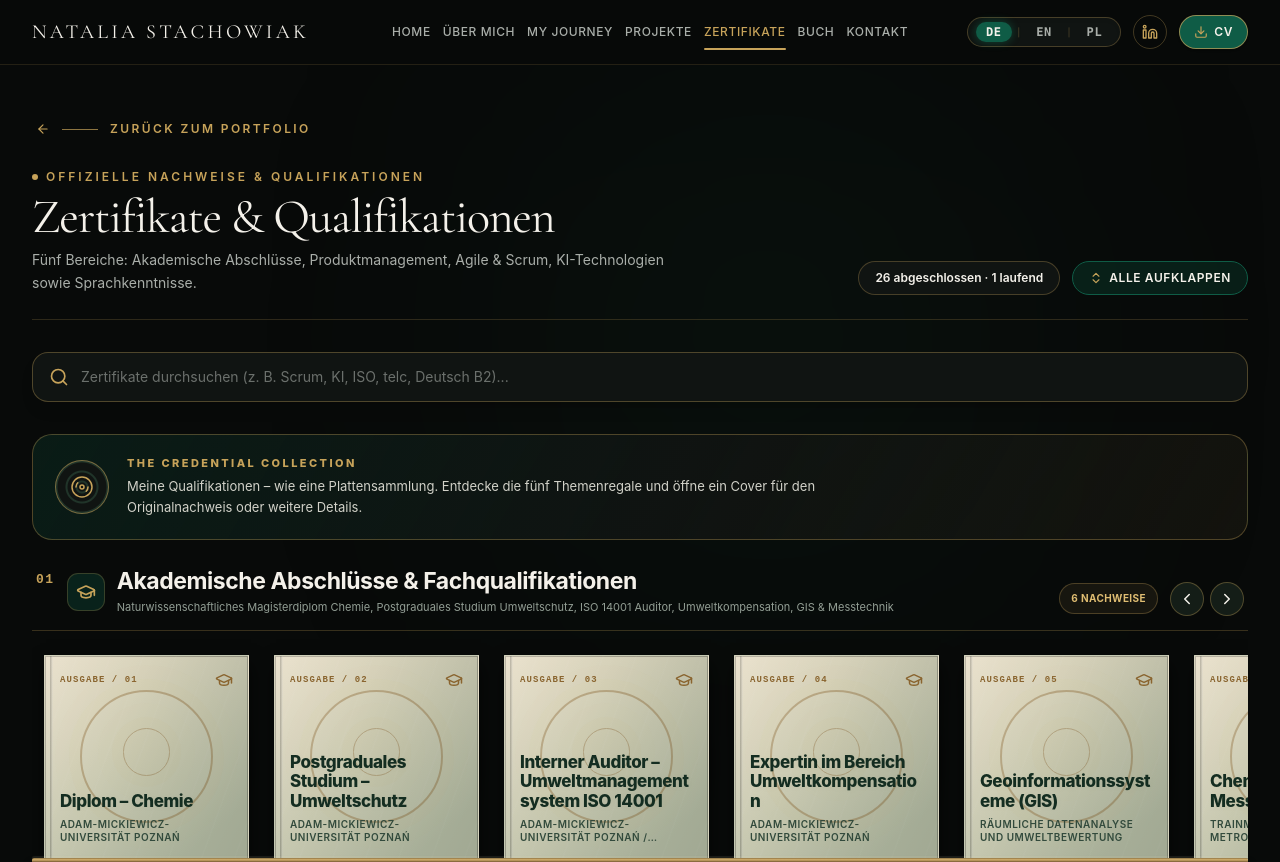
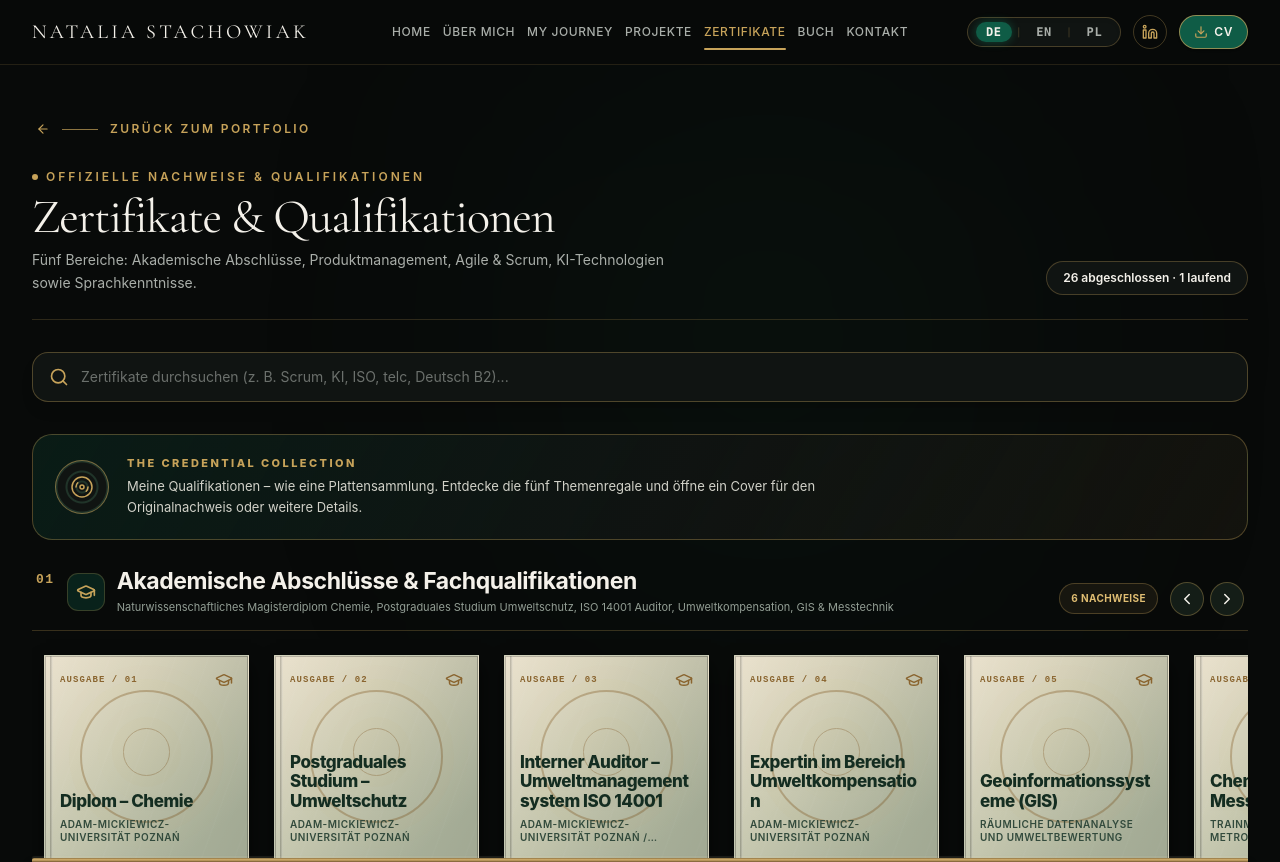
Before and after one commit to nataliastachowiak-bit/Natalia-Stachowiak, a React (Vite) app: page /certificates in a window 1280 px wide. Shown: the top 862 px of the page. Built offline with nearby package versions, Linux system fonts and the light colour scheme.

Commit message:
Remove obsolete accordion controls from vinyl certificate gallery

```diff
--- a/src/pages/CertificatesPage.tsx
+++ b/src/pages/CertificatesPage.tsx
@@ -10,8 +10,6 @@ import {
   ShieldCheck,
   Award,
   ExternalLink,
-  ChevronDown,
-  ChevronsUpDown,
   Search,
   X,
   SearchX,
@@ -41,15 +39,6 @@ interface CategoryDefinition {
 export const CertificatesPage: React.FC<CertificatesPageProps> = ({ currentLang }) => {
   // Search query state
   const [searchQuery, setSearchQuery] = useState<string>('');
-
-  // Track accordion expand/collapse per category
-  const [expandedCategories, setExpandedCategories] = useState<Record<CategoryId, boolean>>({
-    academic: false,
-    product: false,
-    agile: false,
-    ai: false,
-    language: false,
-  });
 
   const [activeCert, setActiveCert] = useState<CertificateItem | null>(null);
 
@@ -251,27 +240,6 @@ export const CertificatesPage: React.FC<CertificatesPageProps> = ({ currentLang
     []
   );
 
-  // Six role-relevant credentials, ordered deliberately for Digital Product & AI.
-  // Google Cloud remains visible in its specialist category, not as a key credential.
-  const featuredCredentials = useMemo(() => {
-    const targetIds = [
-      'cert-pspo-1',
-      'cert-psm-1',
-      'cert-hp-ai-strategy',
-      'cert-microsoft-ai-foundations',
-      'cert-product-design',
-      'cert-agile-inn',
-    ];
-    return targetIds
-      .map((id) => CERTIFICATES.find((cert) => cert.id === id))
-      .filter((cert): cert is CertificateItem => Boolean(cert));
-  }, []);
-
-  const totalCertificatesCount = useMemo(
-    () => rawCategories.reduce((sum, cat) => sum + cat.items.length, 0),
-    [rawCategories]
-  );
-
   // Search filter logic across all categories
   const isSearching = searchQuery.trim().length > 0;
   const normalizedQuery = searchQuery.trim().toLowerCase();
@@ -325,26 +293,6 @@ export const CertificatesPage: React.FC<CertificatesPageProps> = ({ currentLang
     return categoriesWithFilteredItems.reduce((sum, cat) => sum + cat.matchCount, 0);
   }, [categoriesWithFilteredItems]);
 
-  const toggleCategory = (id: CategoryId) => {
-    setExpandedCategories((prev) => ({
-      ...prev,
-      [id]: !prev[id],
-    }));
-  };
-
-  const areAllExpanded = Object.values(expandedCategories).every(Boolean);
-
-  const toggleAll = () => {
-    const nextState = !areAllExpanded;
-    setExpandedCategories({
-      academic: nextState,
-      product: nextState,
-      agile: nextState,
-      ai: nextState,
-      language: nextState,
-    });
-  };
-
   const handleClearSearch = () => {
     setSearchQuery('');
   };
@@ -379,19 +327,12 @@ export const CertificatesPage: React.FC<CertificatesPageProps> = ({ currentLang
               </p>
             </div>
 
-            {/* Global Summary Badge & Expand/Collapse Toggle */}
+            {/* Global summary */}
             <div className="flex items-center gap-3 self-start lg:self-end">
               <span className="rounded-full border border-[#C7A35A]/30 bg-[#101412] px-4 py-2 font-sans text-xs font-semibold text-[#F4F1EA]">
                 {rawCategories.reduce((count, category) => count + category.items.filter((cert) => cert.status === 'COMPLETED').length, 0)} {currentLang === 'de' ? 'abgeschlossen' : currentLang === 'pl' ? 'ukończone' : 'completed'} · {rawCategories.reduce((count, category) => count + category.items.filter((cert) => cert.status === 'IN_PROGRESS').length, 0)} {currentLang === 'de' ? 'laufend' : currentLang === 'pl' ? 'w toku' : 'in progress'}
               </span>
-              <button
-                type="button"
-                onClick={toggleAll}
-                className="inline-flex items-center gap-1.5 rounded-full border border-[#0F5C46] bg-[#0F5C46]/25 px-4 py-2 font-sans text-xs font-semibold text-[#F4F1EA] hover:border-[#C7A35A] hover:bg-[#0F5C46] hover:text-white transition-all uppercase tracking-wider"
-              >
-                <ChevronsUpDown className="h-3.5 w-3.5 text-[#C7A35A]" />
-                <span>{areAllExpanded ? t.collapseAll : t.expandAll}</span>
-              </button>
+
             </div>
           </div>
         </div>
```
